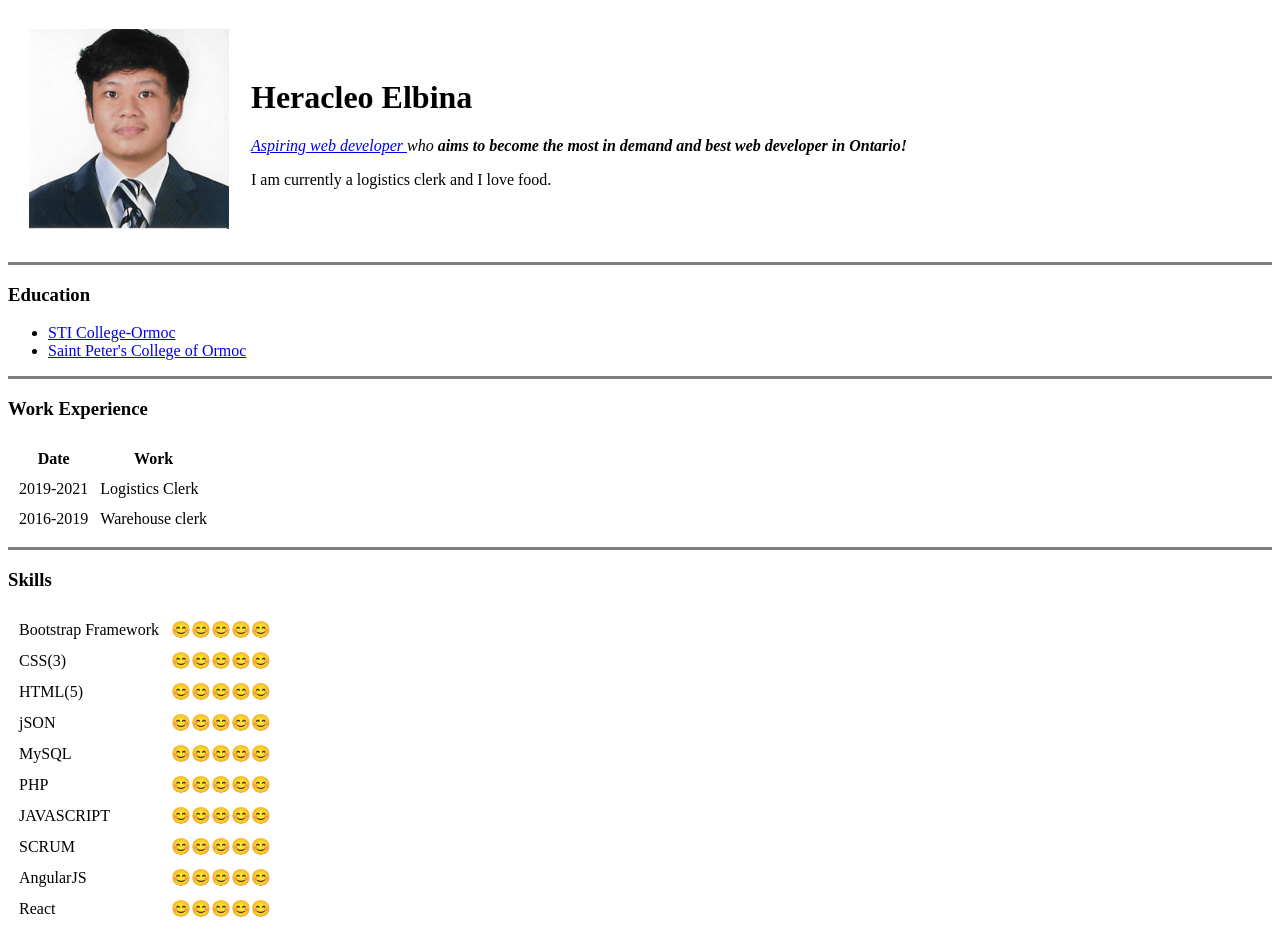
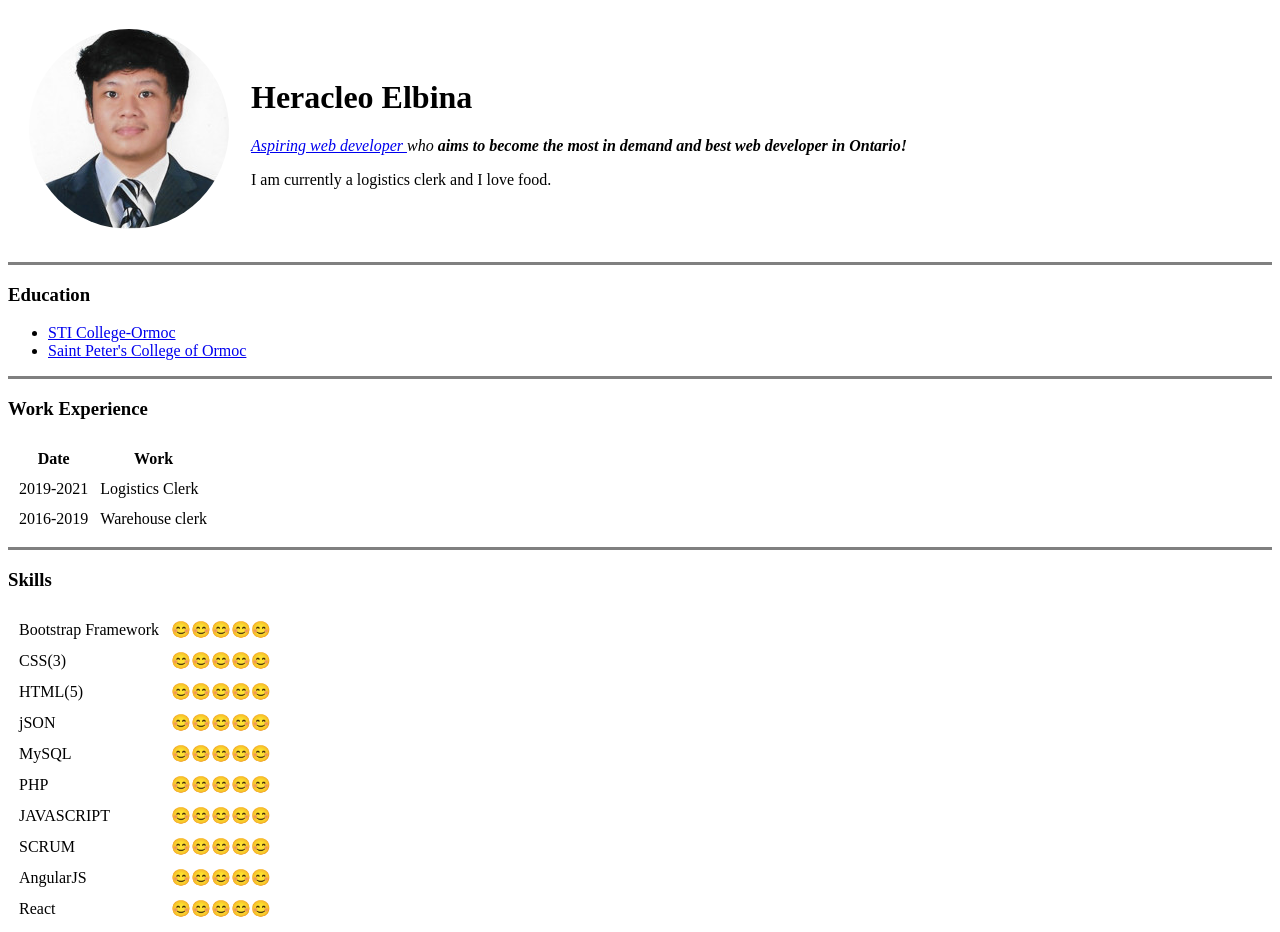
Before and after one commit to heracleo123/CV, a plain HTML site: page index.html in a window 1280 px wide. Shown: the top 932 px of the page. Drawn offline with Linux system fonts and the light colour scheme.

Commit message:
Update index.html

```diff
--- a/index.html
+++ b/index.html
@@ -9,7 +9,7 @@
 <body>
   <table cellspacing="20">
     <tr>
-      <td> <img src="images/heracleo.jpg" alt="Heracleo's profile picture"></td>
+      <td> <img src="heracleocirc.png" alt="Heracleo's profile picture"></td>
       <td>
         <h1> Heracleo Elbina </h1>
         <p><em> <a href="https://www.facebook.com/iamheracleo">Aspiring web developer </a> who <strong>aims to become the most in demand and best web developer in Ontario!</strong> </em></p>
```
